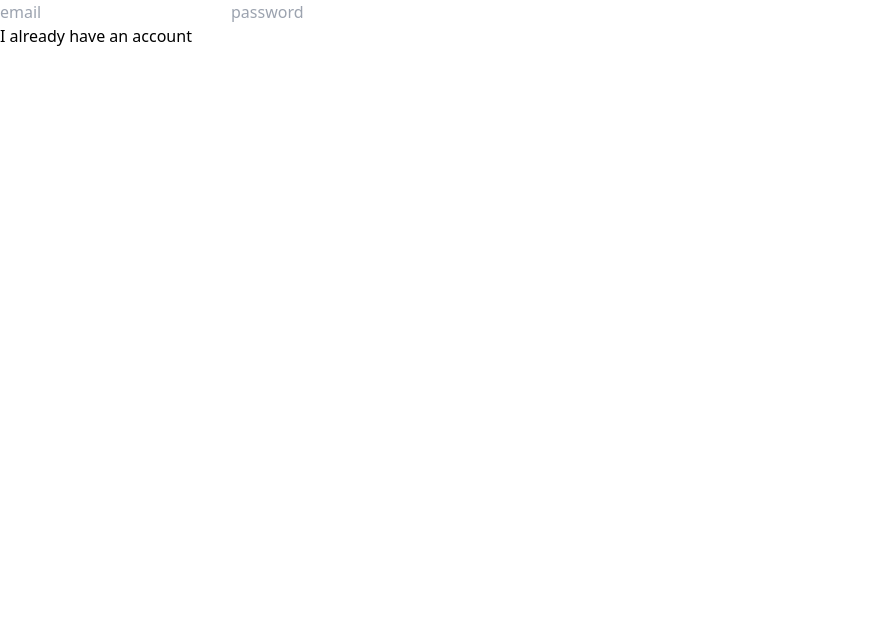
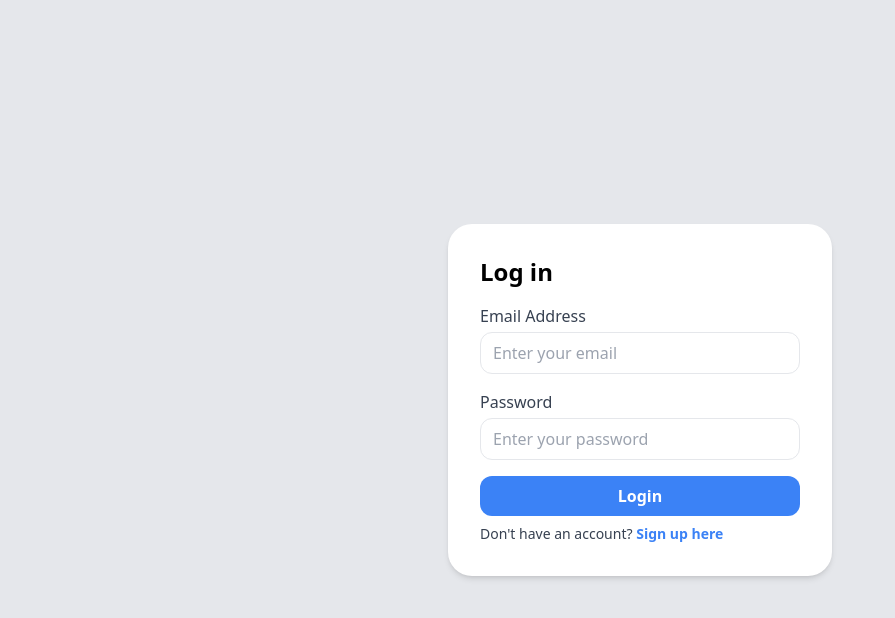
Before and after one commit to CodingClubPMEC/Open-Source-Club-Project, a React (Vite) app in the folder client/: page /login in a window 1280 px wide. Shown: the top 618 px of the page, without its empty margins (0-895 px from the left). Built offline with nearby package versions, Linux system fonts and the light colour scheme.

Commit message:
login page

```diff
--- a/client/src/pages/Login.jsx
+++ b/client/src/pages/Login.jsx
@@ -1,14 +1,24 @@
-import React from 'react'
-import { Link } from 'react-router-dom'
+import React from 'react';
+import { Link } from 'react-router-dom';
 
 export default function Login() {
   return (
-    <>
-      <form className=''>
-        <input type="email" name="email" placeholder="email" />
-        <input type="password" name="password" placeholder="password" />
-      </form>
-      <Link to="signup">I already have an account</Link>
-    </>
-  )
+    <div className='min-h-screen bg-gray-200 flex items-center justify-center'>
+      <div className='bg-white p-8 rounded-3xl shadow-md w-96'>
+        <h1 className='text-2xl font-semibold mb-4'>Log in</h1>
+        <form>
+          <div className='mb-4'>
+            <label htmlFor='email' className='block text-gray-700 font-medium mb-1'>Email Address</label>
+            <input type='email' id='email' name='email' className='w-full px-3 py-2 border rounded-xl focus:outline-none focus:border-blue-500' placeholder='Enter your email' />
+          </div>
+          <div className='mb-4'>
+            <label htmlFor='password' className='block text-gray-700 font-medium mb-1'>Password</label>
+            <input type='password' id='password' name='password' className='w-full px-3 py-2 border rounded-xl focus:outline-none focus:border-blue-500' placeholder='Enter your password' />
+          </div>
+          <button type='submit' className='w-full bg-blue-500 text-white font-semibold py-2 px-4 rounded-xl hover:bg-blue-600 focus:outline-none focus:bg-blue-600'>Login</button>
+        </form>
+        <p className='text-gray-700 text-sm mt-2'>Don't have an account? <Link to='/signup' className='text-blue-500 font-semibold'>Sign up here</Link></p>
+      </div>
+    </div>
+  );
 }
```
